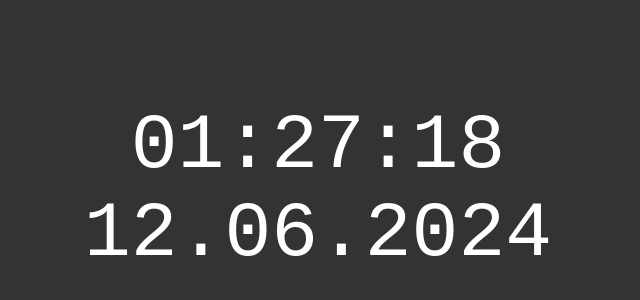
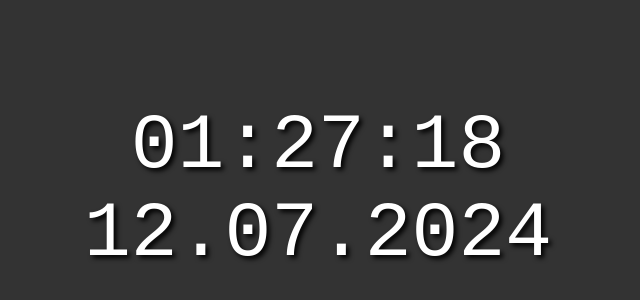
Before and after one commit to TemoGoderdzishvili/clock, a Next.js app: page / in a window 1280 px wide. Shown: the part 210-510 px from the top of the page, without its empty margins (322-962 px from the left). Built offline with nearby package versions, Linux system fonts and the light colour scheme.

Commit message:
fixed month

```diff
--- a/app/Clock.module.css
+++ b/app/Clock.module.css
@@ -10,4 +10,5 @@
     display: flex;
     justify-content: center;
     cursor: default;
+    text-shadow: 3px 3px 5px black;
 }
--- a/app/Clock.tsx
+++ b/app/Clock.tsx
@@ -28,9 +28,9 @@ const Clock = () => {
     }
 
     const formatDate = () => {
-        const day = time.getDate()
-        const month = time.getUTCMonth()
-        const year = time.getFullYear()
+        const day = time.getUTCDate()
+        const month = time.getUTCMonth() + 1
+        const year = time.getUTCFullYear()
         const date = `${zero(day)}.${zero(month)}.${year}`
 
         return `${date}`
```
